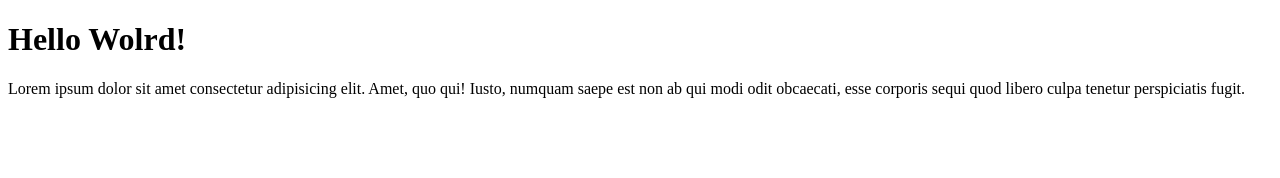
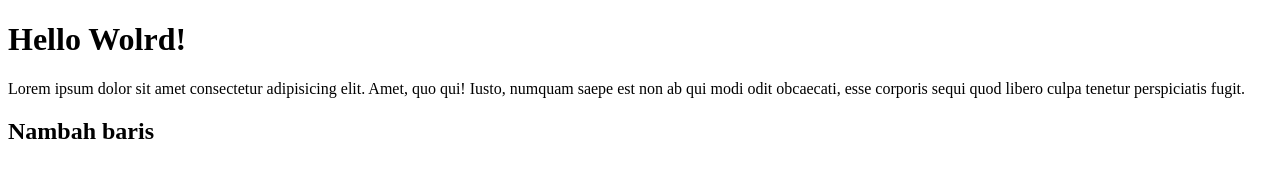
Before and after one commit to addyjuniaddy/gitremote, a plain HTML site: page index.html in a window 1280 px wide. Drawn offline with Linux system fonts and the light colour scheme.

Commit message:
nambah baris

```diff
--- a/index.html
+++ b/index.html
@@ -8,5 +8,6 @@
 <body>
   <h1>Hello Wolrd!</h1>
   <p>Lorem ipsum dolor sit amet consectetur adipisicing elit. Amet, quo qui! Iusto, numquam saepe est non ab qui modi odit obcaecati, esse corporis sequi quod libero culpa tenetur perspiciatis fugit.</p>
+  <h2>Nambah baris</h2>
 </body>
 </html>
```
